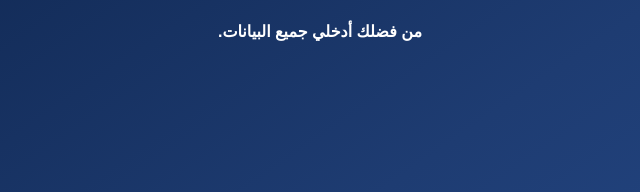
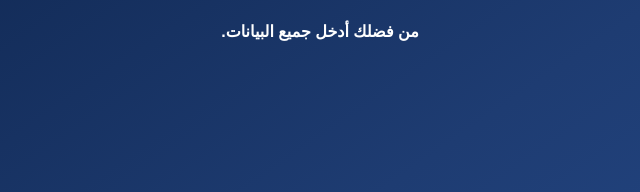
Before and after one commit to Heba89-lj/Screening-unit, a website: page screen-unit/search.html in a window 1280 px wide. Both pictures are taken after a click on the button "بحث". Shown: the part 206-398 px from the top of the page, 320-960 px from the left. Drawn offline with Linux system fonts and the light colour scheme; a web font is replaced by a local one.

Commit message:
Update search.html

```diff
--- a/screen-unit/search.html
+++ b/screen-unit/search.html
@@ -170,7 +170,7 @@ document.getElementById("idType").dispatchEvent(new Event("change"));
 
     if (!number || !year || !input) {
       return document.getElementById("result").textContent =
-        "من فضلك أدخلي جميع البيانات.";
+        "من فضلك أدخل جميع البيانات.";
     }
 
     // التحقق للرقم القومي
```
